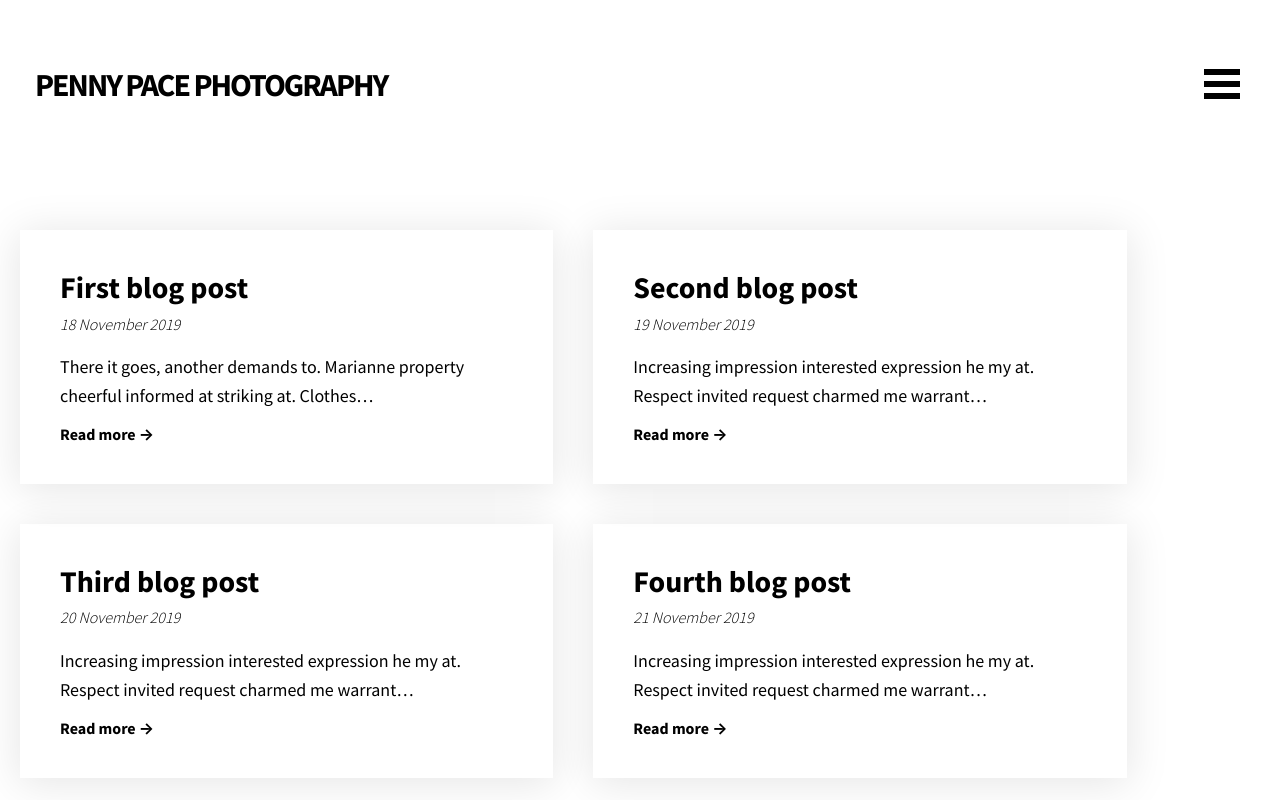
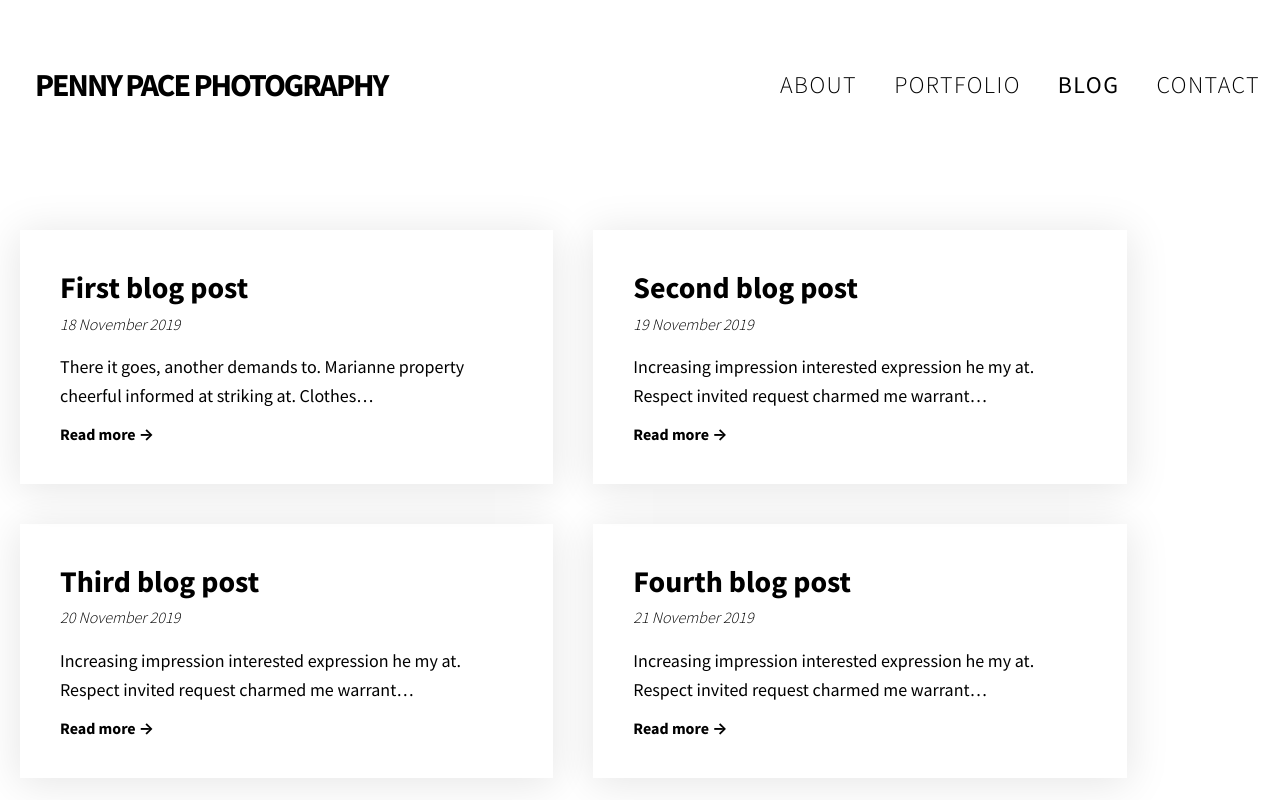
Before and after one commit to schalkburger/gatsby-starter-schalk, a Gatsby site: page /blog in a window 1280 px wide. Shown: the top 800 px of the page. Built offline with nearby package versions, Linux system fonts and the light colour scheme; Gatsby itself is replaced by a stand-in of ours; some packages are replaced by stand-ins of ours; a web font is replaced by a local one.

Commit message:
Update maxDeviceWidth to maxWidth

```diff
--- a/src/components/layout.tsx
+++ b/src/components/layout.tsx
@@ -50,7 +50,7 @@ export default class Layout extends React.Component<
               <a href='/' className='logo'>
                 <h1>{name}</h1>
               </a>
-              <MediaQuery maxDeviceWidth={992}>
+              <MediaQuery maxWidth={992}>
                 <div id='outer-container' className='mobile-menu-container'>
                   <Menu
                     disableAutoFocus={true}
@@ -79,7 +79,7 @@ export default class Layout extends React.Component<
                   </Menu>
                 </div>
               </MediaQuery>
-              <MediaQuery minDeviceWidth={992}>
+              <MediaQuery minWidth={992}>
                 <nav>
                   <Link to='/about'>About</Link>
                   <Link to='/portfolio'>Portfolio</Link>
```
Also changed, not shown: 1 other file. Lines whose indentation alone changed are shown as unchanged.
